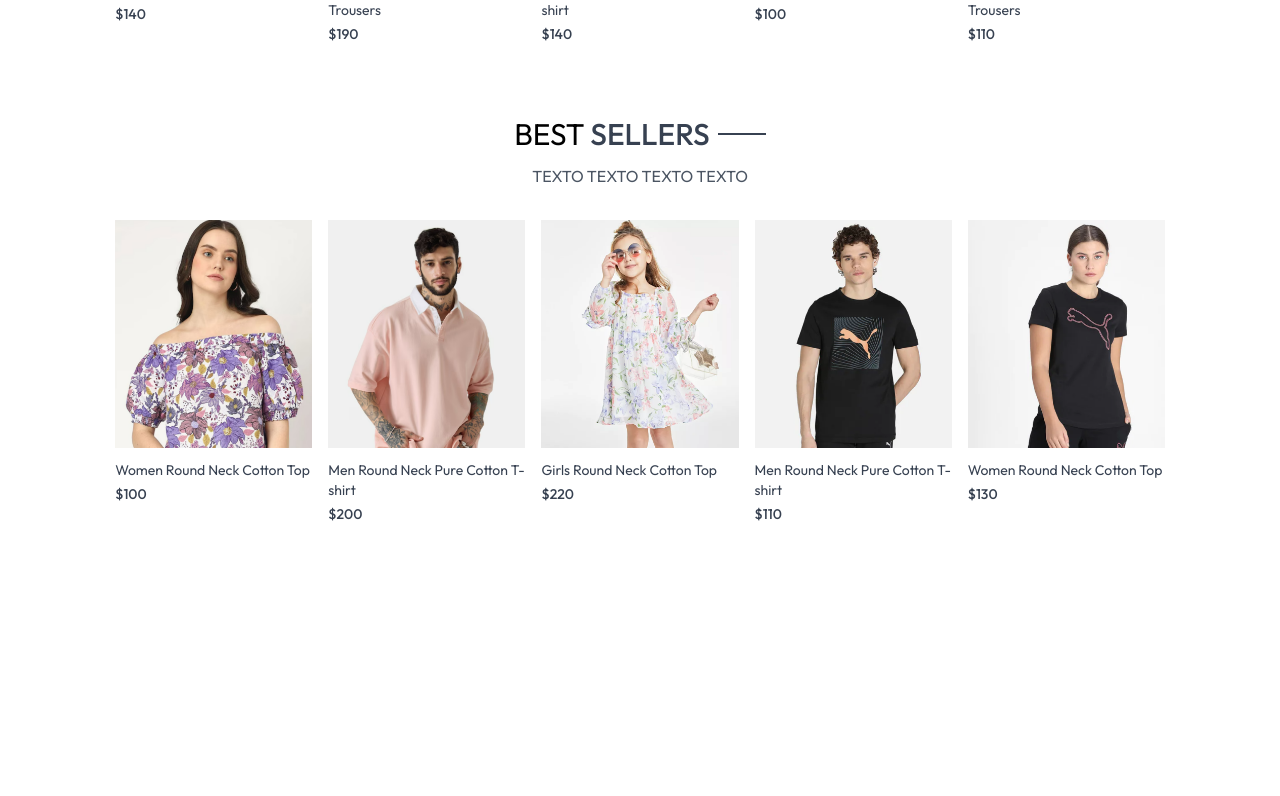
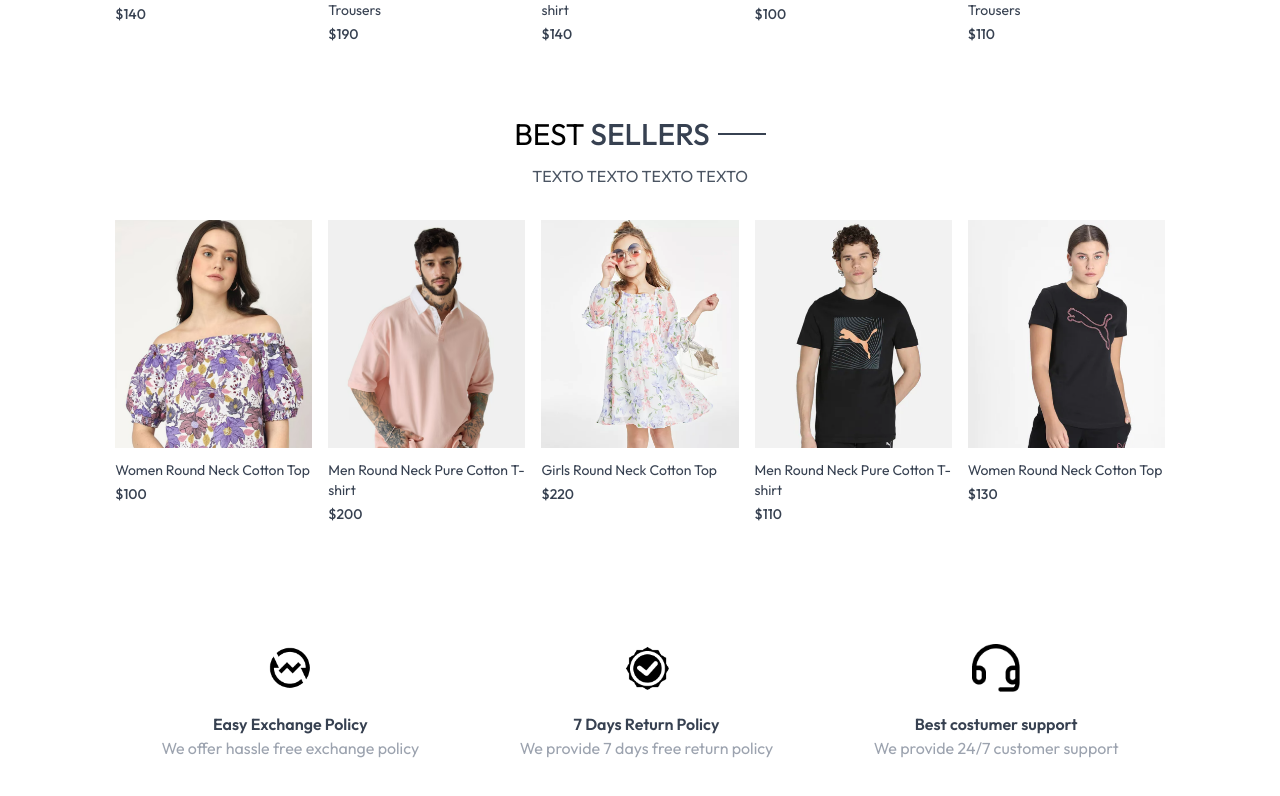
Before and after one commit to GabrielEsquiavoni/ecommerce-app, a React (Vite) app in the folder frontend/: page / in a window 1280 px wide. Shown: the part 1265-2061 px from the top of the page. Before the commit the page ends 1829 px from the top, so only its background shows below. Built offline with nearby package versions, Linux system fonts and the light colour scheme.

Commit message:
feat: add OurPolicy component and update imports in BestSeller and Home pages

```diff
--- a/frontend/src/components/BestSeller.jsx
+++ b/frontend/src/components/BestSeller.jsx
@@ -1,5 +1,5 @@
 import React, { useState, useContext, useEffect } from 'react'
-import { ShopContext } from '../context/ShopContext'
+import { ShopContext } from '../context/shopContext'
 import Title from './Title'
 import ProductItem from './ProductItem'
 
--- /dev/null
+++ b/frontend/src/components/OurPolicy.jsx
@@ -0,0 +1,30 @@
+import React from 'react'
+import { assets } from '../assets/frontend_assets/assets'
+
+
+const OurPolicy = () => {
+  return (
+    <div className="flex flex-col sm:flex-row justify-around gap-12 sm:gap-2 text-center py-20 text-xs sm:text-sm md:text-base text-gray-700">
+        <div>
+            <img src={assets.exchange_icon} className="w-12 m-auto mb-5"alt="" />
+            <p className='font-semibold'>Easy Exchange Policy</p>
+            <p className='text-gray-400'>We offer hassle free exchange policy</p>
+        </div>
+
+        <div>
+            <img src={assets.quality_icon} className="w-12 m-auto mb-5"alt="" />
+            <p className='font-semibold'>7 Days Return Policy</p>
+            <p className='text-gray-400'>We provide 7 days free return policy</p>
+        </div>
+
+        <div>
+            <img src={assets.support_img} className="w-12 m-auto mb-5"alt="" />
+            <p className='font-semibold'>Best costumer support</p>
+            <p className='text-gray-400'>We provide 24/7 customer support</p>
+        </div>
+
+    </div>
+  )
+}
+
+export default OurPolicy
--- a/frontend/src/pages/Home.jsx
+++ b/frontend/src/pages/Home.jsx
@@ -2,6 +2,7 @@ import React from 'react'
 import Hero from '../components/Hero'
 import LatestCollection from '../components/LatestCollection'
 import BestSeller from '../components/BestSeller'
+import OurPolicy from '../components/OurPolicy'
 
 const Home = () => {
   return (
@@ -9,6 +10,7 @@ const Home = () => {
         <Hero />
         <LatestCollection />
         <BestSeller />
+        <OurPolicy />
     </div>
   )
 }
```
